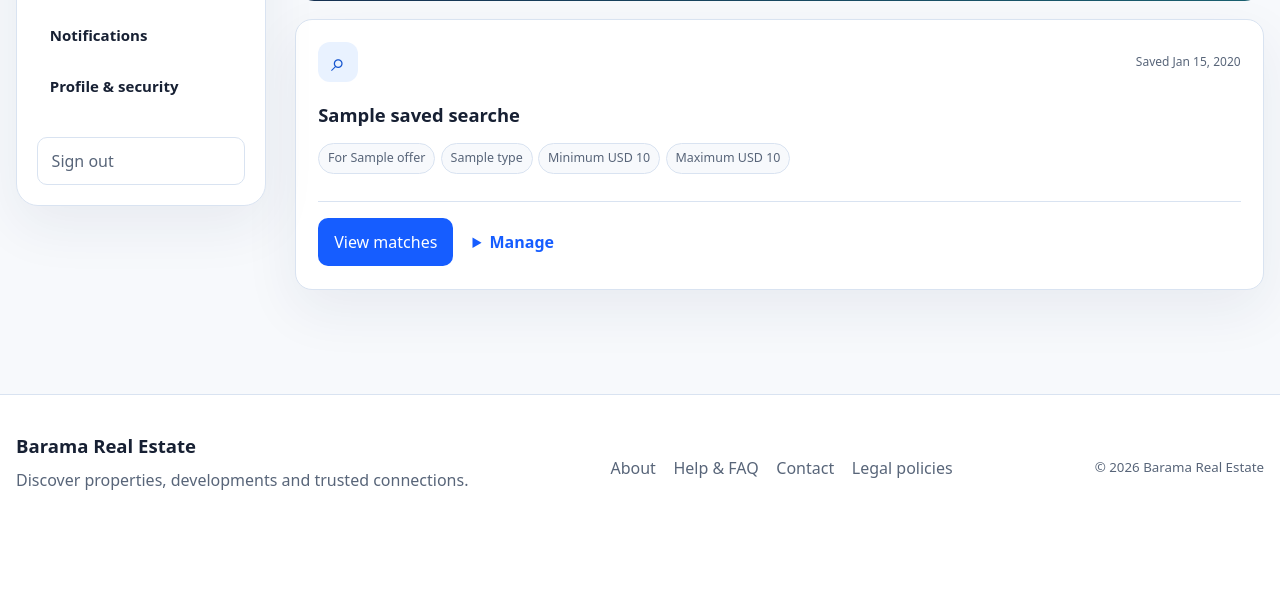
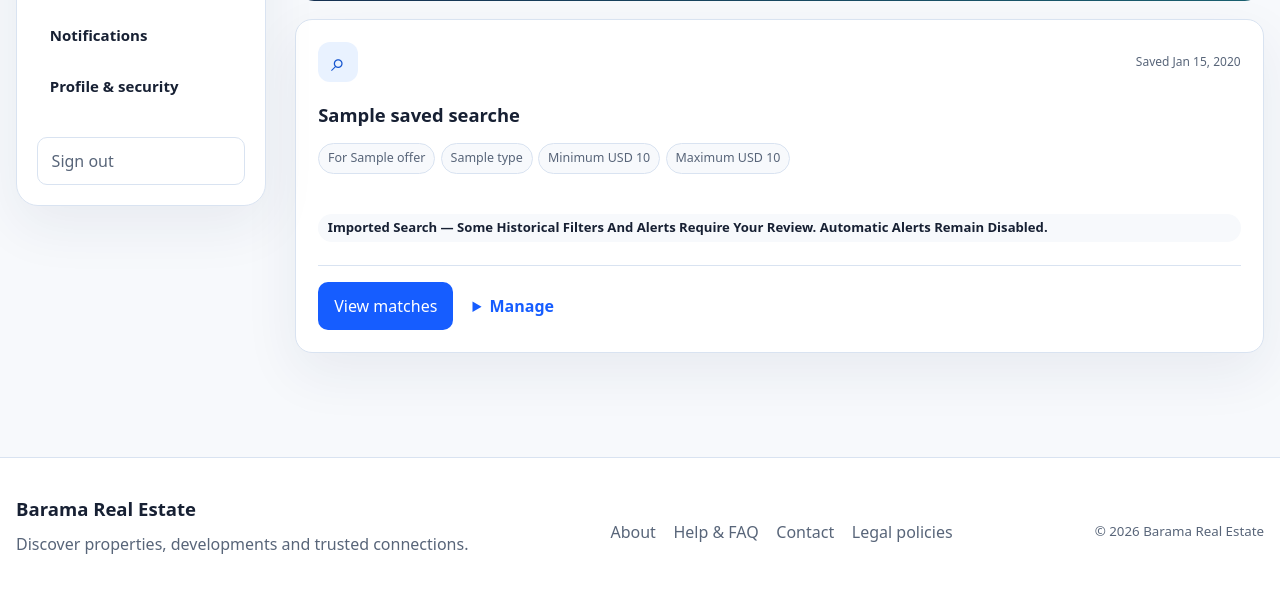
Before and after one commit to tonsamith128/Barama-Real-Estate, a Laravel app: template resources/views/account/searches/index.blade.php in a window 1280 px wide. Shown: the part 599-1204 px from the top of the page. Before the commit the page ends 1089 px from the top, so only its background shows below. Run offline with Laravel 12, Linux system fonts and the light colour scheme; the visitor is signed in with stand-in values (Sample User, id 1); tables that the repository leaves empty hold one stand-in row (values such as "Sample post"); the template is opened without the code that fills it: most values are stand-ins (such as "Sample title", 1, 10 or a date in 2020); style sheets or scripts are compiled from the project's sources.

Commit message:
feat(account-ui): flag archived viewing dates and imported saved-search filters requiring review

```diff
--- a/resources/views/account/searches/index.blade.php
+++ b/resources/views/account/searches/index.blade.php
@@ -26,6 +26,10 @@
                     @if(isset($search->filters['max_price']))<span>Maximum USD {{ number_format((float)$search->filters['max_price']) }}</span>@endif
                     @if(empty($search->filters))<span>All available properties</span>@endif
                 </div>
+                @if($search->legacy_review_required)
+                    <p class="customer-status" role="status">Imported search — some historical filters and alerts require your review.
+                        Automatic alerts remain disabled.</p>
+                @endif
                 <div class="customer-search-card__footer">
                     <a class="button" href="{{ route('properties.index', $search->filters) }}">View matches</a>
                     <details><summary>Manage</summary>
```
